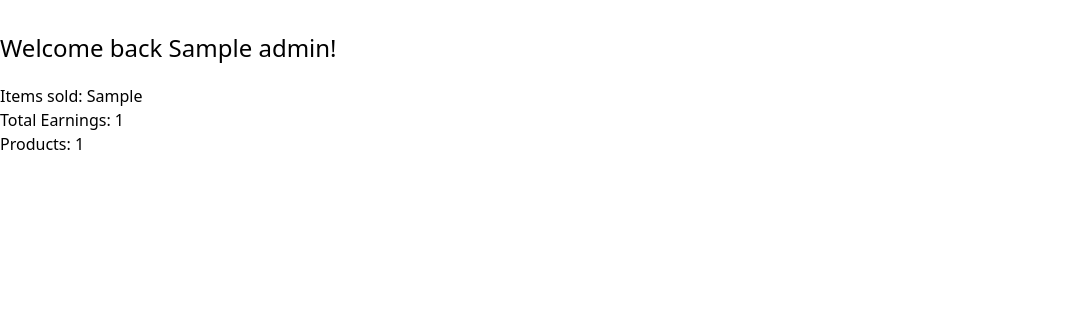
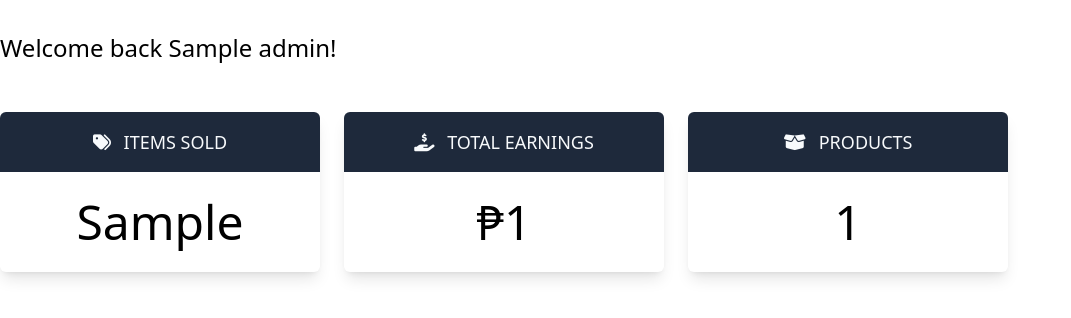
Before and after one commit to RonelTheGreat/inventory-app, a PHP site: template app/views/dashboard/dashboard.php in a window 1280 px wide. Shown: the top 318 px of the page, without its empty margins (0-1071 px from the left). Run offline with PHP 8.4, Linux system fonts and the light colour scheme; the template is opened without the code that fills it: most values are stand-ins (such as "Sample title", 1, 10 or a date in 2020); some libraries are stand-ins or nearby versions.

Commit message:
Updated dashboard styles; Added price to inventory logs

```diff
--- a/app/assets/styles/dist.css
+++ b/app/assets/styles/dist.css
@@ -701,6 +701,10 @@ video {
   margin-bottom: 2.5rem;
 }
 
+.mb-12 {
+  margin-bottom: 3rem;
+}
+
 .mb-4 {
   margin-bottom: 1rem;
 }
@@ -715,6 +719,10 @@ video {
 
 .ml-1 {
   margin-left: 0.25rem;
+}
+
+.ml-2 {
+  margin-left: 0.5rem;
 }
 
 .ml-4 {
@@ -735,6 +743,10 @@ video {
 
 .mr-2 {
   margin-right: 0.5rem;
+}
+
+.mr-6 {
+  margin-right: 1.5rem;
 }
 
 .mt-10 {
@@ -771,6 +783,10 @@ video {
 
 .hidden {
   display: none;
+}
+
+.h-40 {
+  height: 10rem;
 }
 
 .h-64 {
@@ -821,6 +837,11 @@ video {
   width: 100%;
 }
 
+.min-w-max {
+  min-width: -moz-max-content;
+  min-width: max-content;
+}
+
 .min-w-min {
   min-width: -moz-min-content;
   min-width: min-content;
@@ -848,6 +869,10 @@ video {
 
 .flex-row {
   flex-direction: row;
+}
+
+.flex-col {
+  flex-direction: column;
 }
 
 .flex-wrap {
@@ -902,6 +927,11 @@ video {
 .rounded-r-md {
   border-top-right-radius: 0.375rem;
   border-bottom-right-radius: 0.375rem;
+}
+
+.rounded-t-md {
+  border-top-left-radius: 0.375rem;
+  border-top-right-radius: 0.375rem;
 }
 
 .border {
@@ -1011,6 +1041,11 @@ video {
   padding-right: 1rem;
 }
 
+.px-5 {
+  padding-left: 1.25rem;
+  padding-right: 1.25rem;
+}
+
 .py-1 {
   padding-top: 0.25rem;
   padding-bottom: 0.25rem;
@@ -1031,6 +1066,11 @@ video {
   padding-bottom: 0.75rem;
 }
 
+.py-4 {
+  padding-top: 1rem;
+  padding-bottom: 1rem;
+}
+
 .pl-14 {
   padding-left: 3.5rem;
 }
@@ -1047,6 +1087,10 @@ video {
   text-align: left;
 }
 
+.text-center {
+  text-align: center;
+}
+
 .text-right {
   text-align: right;
 }
@@ -1054,6 +1098,11 @@ video {
 .text-2xl {
   font-size: 1.5rem;
   line-height: 2rem;
+}
+
+.text-5xl {
+  font-size: 3rem;
+  line-height: 1;
 }
 
 .text-lg {
--- a/app/classes/InventoryLogger.php
+++ b/app/classes/InventoryLogger.php
@@ -19,11 +19,12 @@ class InventoryLogger
 		$this->adminId = $adminId;
 	}
 
-	public function log(int $productId, string $action, int $oldQuantity, int $newQuantity) {
+	public function log(int $productId, string $action, float $price, int $oldQuantity, int $newQuantity) {
 		$this->db->insert('inventory_logs', [
 			'admin_id' => $this->adminId,
 			'product_id' => $productId,
 			'action' => $action,
+			'price' => $price,
 			'qty' => $action === self::ACTION_SOLD ? $oldQuantity - $newQuantity : $newQuantity,
 			'from_qty' => $oldQuantity,
 			'to_qty' => $newQuantity,
--- a/app/classes/controllers/Dashboard.php
+++ b/app/classes/controllers/Dashboard.php
@@ -21,7 +21,7 @@ class Dashboard extends BaseController {
 		if ($itemsSoldQuery !== false)
 		{
 			$itemsSold = intval($itemsSoldQuery['sold']);
-			$totalEarnings = floatval($itemsSoldQuery['total_earnings']);
+			$totalEarnings = number_format($itemsSoldQuery['total_earnings'], 2);
 		}
 
 		// Products count.
--- a/app/classes/controllers/Products.php
+++ b/app/classes/controllers/Products.php
@@ -171,6 +171,7 @@ class Products extends BaseController {
 		$this->logger->log(
 			$newProductId,
 			InventoryLogger::ACTION_ADDED_PRODUCT,
+			$validated['price'],
 			0,
 			$validated['stocks']
 		);
@@ -303,6 +304,7 @@ class Products extends BaseController {
 		$this->logger->log(
 			$product['id'],
 			InventoryLogger::ACTION_UPDATED_PRODUCT,
+			$validated['price'],
 			$stock['stocks'],
 			$validated['stocks'],
 		);
--- a/app/classes/controllers/Stocks.php
+++ b/app/classes/controllers/Stocks.php
@@ -35,11 +35,11 @@ class Stocks extends BaseController {
 
 		switch ($mode)
 		{
-			case 'mark_as_sold': $this->markAsSold($product['id'], $quantity); break;
+			case 'mark_as_sold': $this->markAsSold($product['id'], $quantity, $product['price']); break;
 		}
 	}
 
-	public function markAsSOld($productId, $quantity) {
+	public function markAsSOld(int $productId, int $quantity, float $price) {
 		$result = $this->db->selectOne('stocks', ['product_id' => $productId]);
 		if ($result === false || $result['stocks'] <= 0) {
 			$this->setErrorMessage('Cannot update stocks, please try again.');
@@ -59,6 +59,7 @@ class Stocks extends BaseController {
 		$this->logger->log(
 			$productId,
 			InventoryLogger::ACTION_SOLD,
+			$price,
 			intval($result['stocks']),
 			$newQuantity
 		);
--- a/app/views/dashboard/dashboard.php
+++ b/app/views/dashboard/dashboard.php
@@ -1,17 +1,37 @@
 <div class="grow pt-8 pr-8">
-	<div class="flex flex-row items-center mb-5">
+	<div class="flex flex-row items-center mb-12">
 		<h1 class="text-2xl">Welcome back <?= $admin; ?>!</h1>
 	</div>
 
-	<div>
-		Items sold: <?= $itemsSold; ?>
-	</div>
+	<div class="flex flex-row items-center">
+		<div class="w-80 min-w-max h-40 flex flex-col rounded-md mr-6 shadow-lg">
+			<div class="text-lg text-center text-slate-50 bg-slate-800 px-5 py-4 rounded-t-md">
+				<i class="fas fa-tags"></i>
+				<span class="ml-2">ITEMS SOLD</span>
+			</div>
+			<div class="grow flex flex-row items-center justify-center text-5xl px-5">
+				<div class=""><?= $itemsSold; ?></div>
+			</div>
+		</div>
 
-	<div>
-		Total Earnings: <?= $totalEarnings; ?>
-	</div>
+		<div class="w-80 min-w-max h-40 flex flex-col rounded-md mr-6 shadow-lg">
+			<div class="text-lg text-center text-slate-50 bg-slate-800 px-5 py-4 rounded-t-md">
+				<i class="fas fa-hand-holding-usd"></i>
+				<span class="ml-2">TOTAL EARNINGS</span>
+			</div>
+			<div class="grow flex flex-row items-center justify-center text-5xl px-5">
+				<div class="">&#8369;<?= $totalEarnings; ?></div>
+			</div>
+		</div>
 
-	<div>
-		Products: <?= $productsCount; ?>
+		<div class="w-80 min-w-max h-40 flex flex-col rounded-md mr-6 shadow-lg">
+			<div class="text-lg text-center text-slate-50 bg-slate-800 px-5 py-4 rounded-t-md">
+				<i class="fas fa-box-open"></i>
+				<span class="ml-2">PRODUCTS</span>
+			</div>
+			<div class="grow flex flex-row items-center justify-center text-5xl px-5">
+				<div class=""><?= $productsCount; ?></div>
+			</div>
+		</div>
 	</div>
 </div>
```
